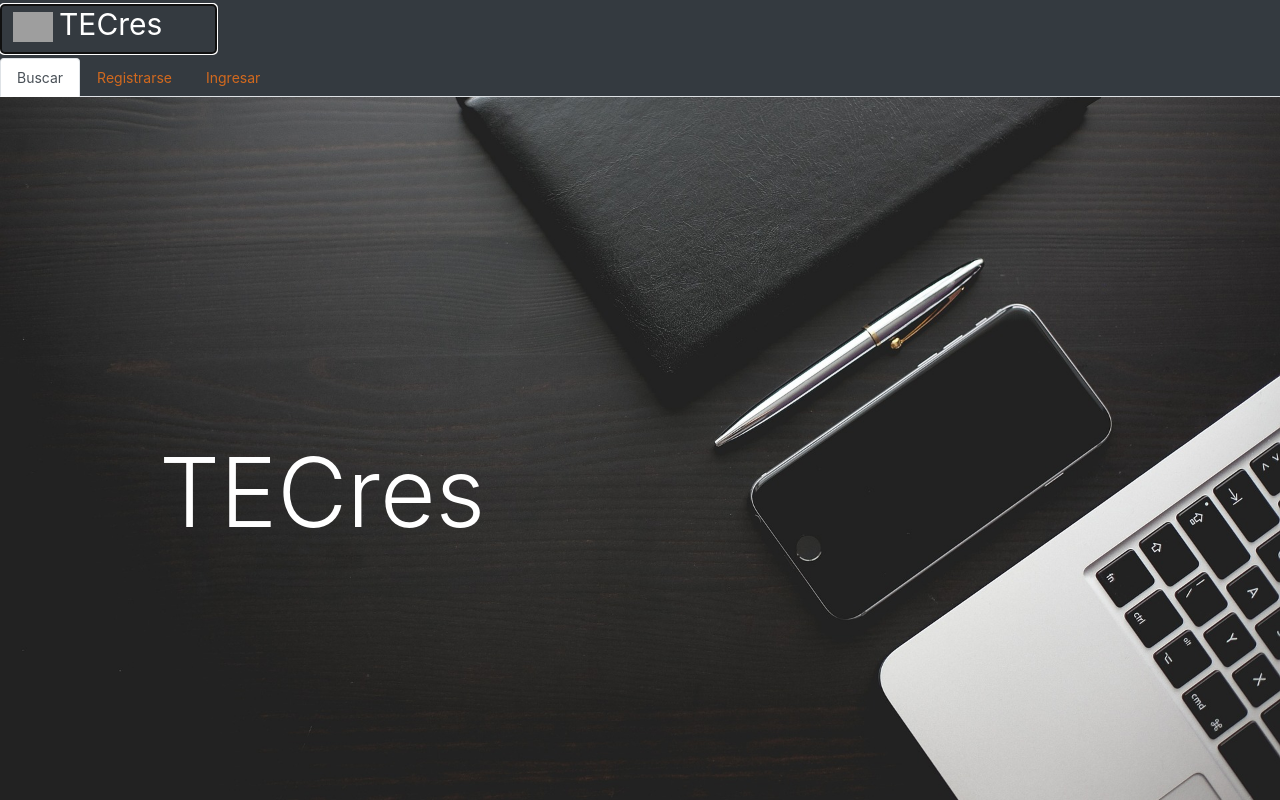
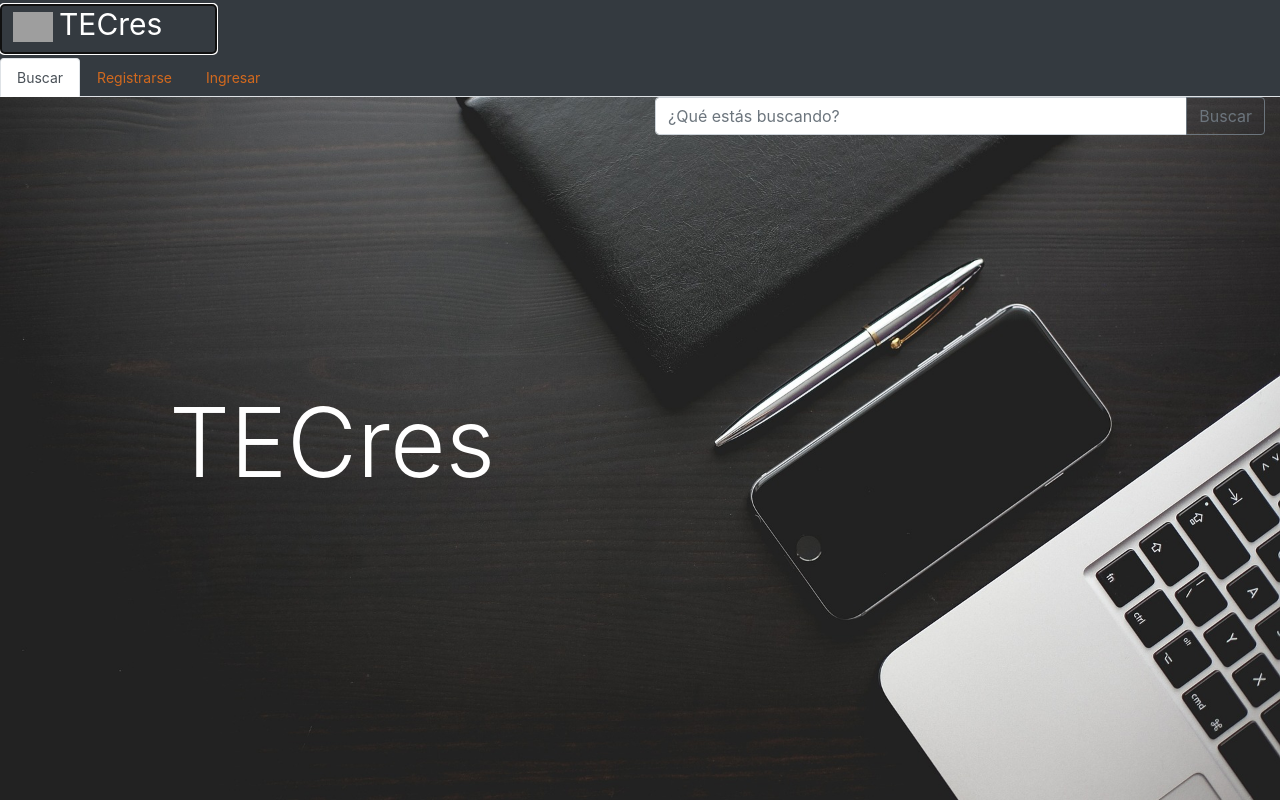
Before and after one commit to Kimc17/P1_TECres, an Angular app: page /busqueda in a window 1280 px wide. Both pictures are taken after a click on the button "TECres". Shown: the top 800 px of the page. Built offline with nearby package versions, Linux system fonts and the light colour scheme; grey boxes are pictures that could not be loaded.

Commit message:
Se agrega vista de búsquedas

```diff
--- a/src/app/app.module.ts
+++ b/src/app/app.module.ts
@@ -21,6 +21,7 @@ const routes: Routes = [
   {path: 'login', component: LoginComponent},
   {path: 'signin/cliente', component: ClienteComponent},
   {path: 'signin', component: SigninComponent},
+  {path: 'busqueda', component: BusquedaComponent},
   {path:'',component: InicioComponent, pathMatch: 'full'},
   {path: '**', redirectTo: '/', pathMatch: 'full'}
 
--- a/src/app/busqueda/busqueda.component.css
+++ b/src/app/busqueda/busqueda.component.css
@@ -0,0 +1,3 @@
+ul{
+    list-style:none
+}
--- a/src/app/busqueda/busqueda.component.html
+++ b/src/app/busqueda/busqueda.component.html
@@ -1 +1,86 @@
-<p>busqueda works!</p>
+<div class="row " > <!--align-items-start-->
+
+    <div class="col-3  ml-2">
+            <div class="input-group mt-4 mb-2 ">
+                <input type="text"
+                class="form-control"
+                placeholder="¿Qué estás buscando?"
+                aria-label="Recipient's username"
+                aria-describedby="button-addon2">
+
+                <div class="input-group-append ">
+                <button class="btn btn-outline-secondary "
+                            type="button"
+                            [routerLink]="['busqueda']"
+                            id="button-addon2 ">Buscar
+
+                </button>
+                </div>
+
+            </div>
+
+      <button type="button mt-4" class="btn btn-dark" data-toggle="modal" data-target="#exampleModal">
+        Ubicación
+      </button>
+
+
+      <div class="modal fade" id="exampleModal" tabindex="-1" role="dialog" aria-labelledby="exampleModalLabel" aria-hidden="true">
+        <div class="modal-dialog" role="document">
+          <div class="modal-content">
+            <div class="modal-header">
+              <h5 class="modal-title" id="exampleModalLabel">¿Donde desea buscar? </h5>
+              <button type="button" class="close" data-dismiss="modal" aria-label="Close">
+                <span aria-hidden="true">&times;</span>
+              </button>
+            </div>
+            <div class="modal-body">
+              ...
+            </div>
+            <div class="modal-footer">
+              <button type="button" class="btn btn-secondary" data-dismiss="modal">Cerrar</button>
+              <button type="button" class="btn btn-dark">Guardar cambios</button>
+            </div>
+          </div>
+        </div>
+      </div>
+
+    </div>
+
+    <div class="col-8 d-flex justify-content-center">
+        <ul>
+            <li *ngFor=" let propiedad of propiedades">
+                    <div class="row mt-3" style="width: 55rem;"> <!--align-items-start-->
+
+                        <div class="col-5">
+                            <img src="{{propiedad.foto}}"class="card-img-top" alt="...">
+                        </div>
+                        <div class="col-4">
+                            <h5 class="col-12 d-flex justify-content-center card-title">{{propiedad.titulo}}</h5>
+                            <div class="row">
+                                <p class=" col-6 font-weight-bold col-2">Ubicación: </p>
+                                <p class="card-text"> {{propiedad.ubicacion}}</p>
+                            </div>
+                            <div class="row">
+                                    <p class=" col-6 font-weight-bold col-2">Precio: </p>
+                                    <p class="card-text"> {{propiedad.precio}}</p>
+                                </div>
+
+
+
+                        </div>
+
+                        <div class="col-3">
+                                <a href="#" class="btn btn-dark">Ir a la propiedad</a>
+                        </div>
+
+
+
+
+                    </div>
+            </li>
+        </ul>
+
+
+    </div>
+
+</div>
--- a/src/app/busqueda/busqueda.component.ts
+++ b/src/app/busqueda/busqueda.component.ts
@@ -6,7 +6,12 @@ import { Component, OnInit } from '@angular/core';
   styleUrls: ['./busqueda.component.css']
 })
 export class BusquedaComponent implements OnInit {
-
+  propiedades:Array<any>=[
+    { titulo: 'Casa grande', foto:'https://cdn.pixabay.com/photo/2016/11/18/17/46/architecture-1836070_960_720.jpg', ubicacion: 'Sus sueños', precio: '70000000'},
+    { titulo: 'Apartamento individual', foto:'https://cdn.pixabay.com/photo/2016/09/22/11/55/kitchen-1687121__340.jpg', ubicacion: 'TEC', precio: '300000'},
+    { titulo: 'Casa pequeña', foto:'https://cdn.pixabay.com/photo/2013/08/30/12/56/holiday-house-177401__340.jpg',ubicacion: 'al frente', precio: '450000'},
+    { titulo: 'Habitación compartida', foto:'https://cdn.pixabay.com/photo/2015/03/26/09/42/bedroom-690129__340.jpg', ubicacion: 'Cerca del TEC', precio: '100000'},
+  ];
   constructor() { }
 
   ngOnInit() {
--- a/src/app/inicio/inicio.component.css
+++ b/src/app/inicio/inicio.component.css
@@ -29,6 +29,6 @@ p,h5{
 
   }
 
-  a:hover,#B1:hover, .nav-link:hover {
+  a:hover,#B1:hover, .nav-link:hover{
     color:white;
   }
--- a/src/app/inicio/inicio.component.html
+++ b/src/app/inicio/inicio.component.html
@@ -1,17 +1,49 @@
 <ul class="nav nav-tabs bg-dark text-white ">
         <li class="nav-item  ">
-          <a class="nav-link active disabled " [routerLink]="['inicio']">Buscar</a>
+          <a class="nav-link active disabled "
+             [routerLink]="['inicio']">Buscar</a>
         </li>
         <li class="nav-item ">
-          <a class="nav-link" [routerLink]="['login']">Registrarse</a>
+          <a class="nav-link"
+             [routerLink]="['login']">Registrarse</a>
         </li>
         <li class="nav-item ">
-            <a class="nav-link" [routerLink]="['signin']">Ingresar</a>
+          <a class="nav-link"
+             [routerLink]="['signin']">Ingresar</a>
         </li>
       </ul>
 
- <section class="container-fluid fondo d-flex align-items-center ">
-    <h1  class="display-1 blanco  ml-15"> TECres</h1>
+ <section class="container-fluid fondo  "> <!--align-items-center-->
+    <div class="row " > <!--align-items-start-->
+
+
+        <div class=" col d-flex  bd-highlight  justify-content-center" style="height: 700px;">
+        <h1  class="display-1 blanco align-self-center ml-4 "> TECres</h1>
+        </div>
+
+        <div class="col">
+            <div class="input-group ">
+                <input type="text"
+                       class="form-control"
+                       placeholder="¿Qué estás buscando?"
+                       aria-label="Recipient's username"
+                       aria-describedby="button-addon2">
+
+                <div class="input-group-append">
+                <button class="btn btn-outline-secondary"
+                        type="button"
+                        [routerLink]="['busqueda']"
+                        id="button-addon2 ">Buscar
+
+                </button>
+                </div>
+
+              </div>
+        </div>
+    </div>
+
+
+
  </section>
 
 
```
